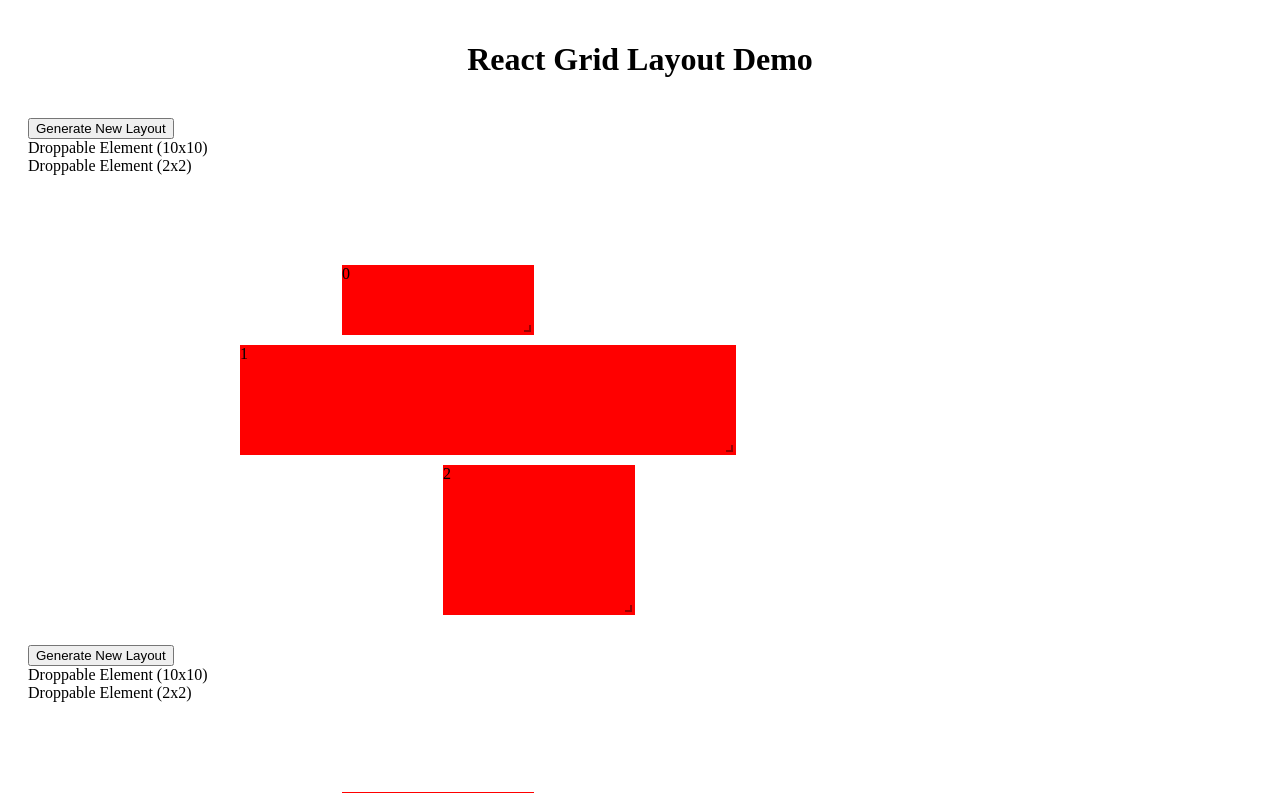
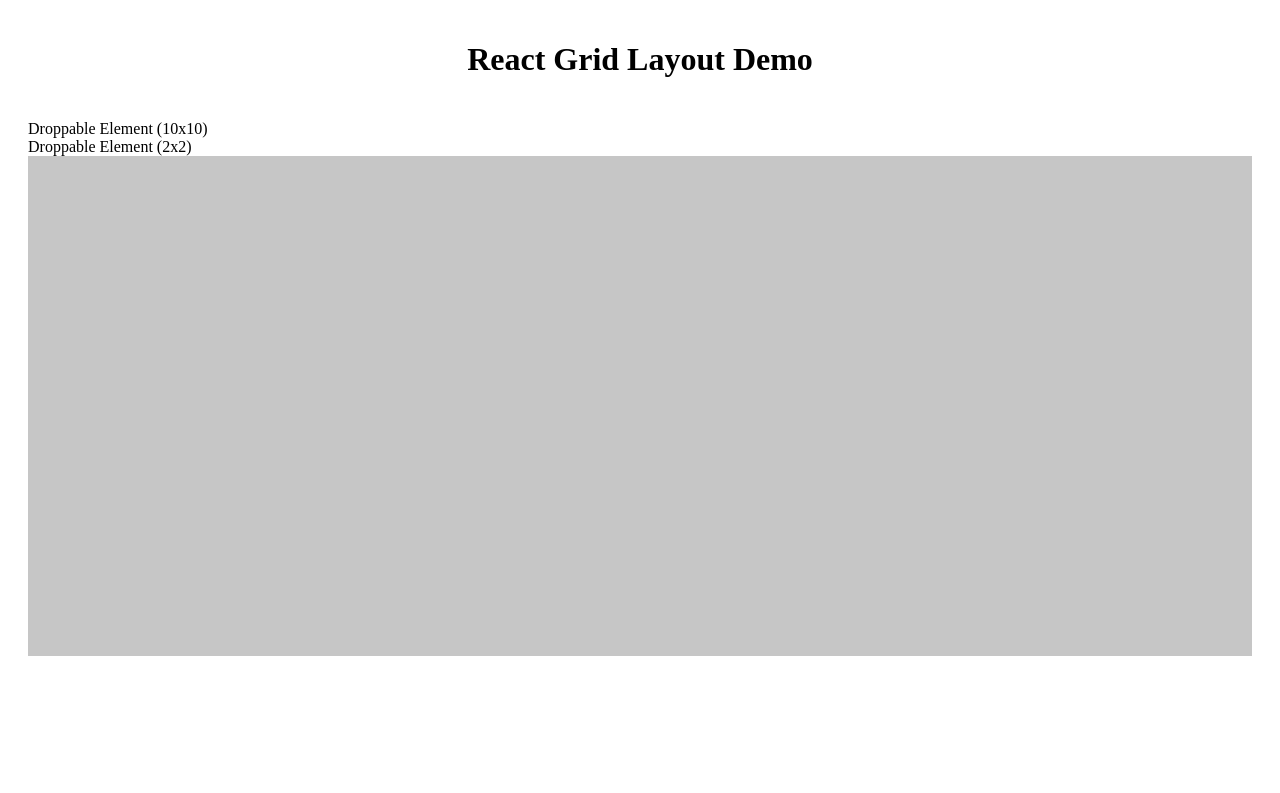
Before and after one commit to yordybb98/react-grid-layout, a React (Vite) app: page / in a window 1280 px wide. Shown: the top 793 px of the page. Built offline with nearby package versions, Linux system fonts and the light colour scheme.

Commit message:
Dragging from Outside (Pending styles)

```diff
--- a/src/App.jsx
+++ b/src/App.jsx
@@ -1,17 +1,16 @@
-import GridDemo from "./components/GridDemo/GridDemo";
+//import GridDemo from "./components/GridDemo/GridDemo";
 import "./App.css";
+
+import "react-grid-layout/css/styles.css";
 import DragFromOutsideLayout from "./components/DragFromOutside/DragFromOutside";
 
 function App() {
     return (
         <div className="mainLayout">
             <h1 className="mainTitle">React Grid Layout Demo</h1>
-            <div style={{ width: "100%" }}>
-                <DragFromOutsideLayout />
-            </div>
-            <div style={{ width: "100%" }}>
-                <DragFromOutsideLayout />
-            </div>
+            {/* <div style={{ width: "100%" }}>
+                <GridDemo />
+            </div> */}
             <div style={{ width: "100%" }}>
                 <DragFromOutsideLayout />
             </div>
--- a/src/components/DragFromOutside/DragFromOutside.jsx
+++ b/src/components/DragFromOutside/DragFromOutside.jsx
@@ -1,75 +1,34 @@
-import React, { useState, useEffect } from "react";
+import { useState, useEffect } from "react";
 import { Responsive, WidthProvider } from "react-grid-layout";
 
 const ResponsiveReactGridLayout = WidthProvider(Responsive);
 
-const generateLayout = () => {
-    return Array.from({ length: 3 }, (item, i) => {
-        var y = Math.ceil(Math.random() * 4) + 1;
-        return {
-            x: Math.round(Math.random() * 5) * 2,
-            y: Math.floor(i / 6) * y,
-            w: 2,
-            h: y,
-            i: i.toString(),
-            static: Math.random() < 0.05,
-        };
-    });
-};
-
-const DragFromOutsideLayout = (props) => {
+const DragFromOutsideLayout = () => {
     const [mounted, setMounted] = useState(false);
     const [layout, setLayout] = useState([]);
+    const [items, setItems] = useState([]);
     const [itemDragging, setItemDragging] = useState({});
+    const [count, setCount] = useState(3);
 
     useEffect(() => {
         setMounted(true);
-        setLayout([
-            {
-                x: 3,
-                y: 2,
-                w: 2,
-                h: 2,
-                i: "0",
-                static: false,
-            },
-            {
-                x: 2,
-                y: 2,
-                w: 5,
-                h: 3,
-                i: "1",
-                static: false,
-            },
-            {
-                x: 4,
-                y: 0,
-                w: 2,
-                h: 4,
-                i: "2",
-                static: false,
-            },
-        ]);
     }, []);
 
-    const onNewLayout = () => {
-        setLayout(generateLayout());
-    };
-
     const onDrop = (layout, layoutItem) => {
-        console.log(layout);
+        const newItem = { i: layoutItem.i, type: "qwerty" };
+        setItems([...items, newItem]);
         setLayout(layout);
     };
 
     return (
         <div>
-            <button onClick={onNewLayout}>Generate New Layout</button>
             <div
                 className="droppable-element"
                 draggable={true}
                 onDragStart={(e) => {
                     e.dataTransfer.setData("text/plain", "");
-                    setItemDragging({ i: "chichitolayout", w: 10, h: 10, static: true });
+                    setItemDragging({ i: `${count}`, w: 10, h: 10 });
+                    setCount(count + 1);
                 }}>
                 Droppable Element (10x10)
             </div>
@@ -78,45 +37,34 @@ const DragFromOutsideLayout = (props) => {
                 draggable={true}
                 onDragStart={(e) => {
                     e.dataTransfer.setData("text/plain", "");
-                    setItemDragging({ i: "chichitolayout", w: 2, h: 2, static: true });
+                    setItemDragging({ w: 2, h: 2, i: `${count}` });
+                    setCount(count + 1);
                 }}>
                 Droppable Element (2x2)
             </div>
+            <div style={{ backgroundColor: "#c6c6c6", minHeight: "500px" }}>
                 <ResponsiveReactGridLayout
-                {...props}
+                    className="layout"
+                    rowHeight={30}
                     cols={{ lg: 12 }}
                     layouts={{ lg: layout }}
-                onLayoutChange={(layout) => {
-                    console.log(layout);
-                }}
-                onDrop={onDrop}
                     measureBeforeMount={false}
                     useCSSTransforms={mounted}
-                compactType={null}
+                    compactType={"vertical"}
                     preventCollision={false}
                     isDroppable={true}
                     isBounded
-                droppingItem={itemDragging}>
-                {layout.map((l, i) => (
-                    <div key={i} className={l.static ? "static" : ""} style={{ backgroundColor: "red" }}>
-                        {/* {l.static ? (
-                            <span className="text" title="This item is static and cannot be removed or resized.">
-                                Static - {i}
-                            </span>
-                        ) : ( */}
-                        <span className="text">{i}</span>
-                        {/*  )} */}
+                    droppingItem={itemDragging}
+                    onDrop={onDrop}>
+                    {items.map((l) => (
+                        <div key={l.i} style={{ backgroundColor: "red", fontSize: "50px" }}>
+                            {l.i}
                         </div>
                     ))}
                 </ResponsiveReactGridLayout>
             </div>
+        </div>
     );
 };
 
-DragFromOutsideLayout.defaultProps = {
-    className: "layout",
-    rowHeight: 30,
-    onLayoutChange: function () {},
-};
-
 export default DragFromOutsideLayout;
--- a/src/components/GridDemo/GridDemo.jsx
+++ b/src/components/GridDemo/GridDemo.jsx
@@ -1,5 +1,4 @@
 import { Responsive, WidthProvider } from "react-grid-layout";
-import "react-grid-layout/css/styles.css";
 import "./GridDemo.css";
 import Item from "../Item/Item";
 import Toolbox from "../Toolbox/Toolbox";
@@ -39,7 +38,7 @@ const GridDemo = () => {
     };
 
     const onDrop = (layout, layoutItem) => {
-        console.log(layoutItem);
+        console.log("layoutItem", layoutItem);
         // Handle the drop event here
         // You can update the layout or perform any other actions
     };
```
Lines whose indentation alone changed are shown as unchanged.
